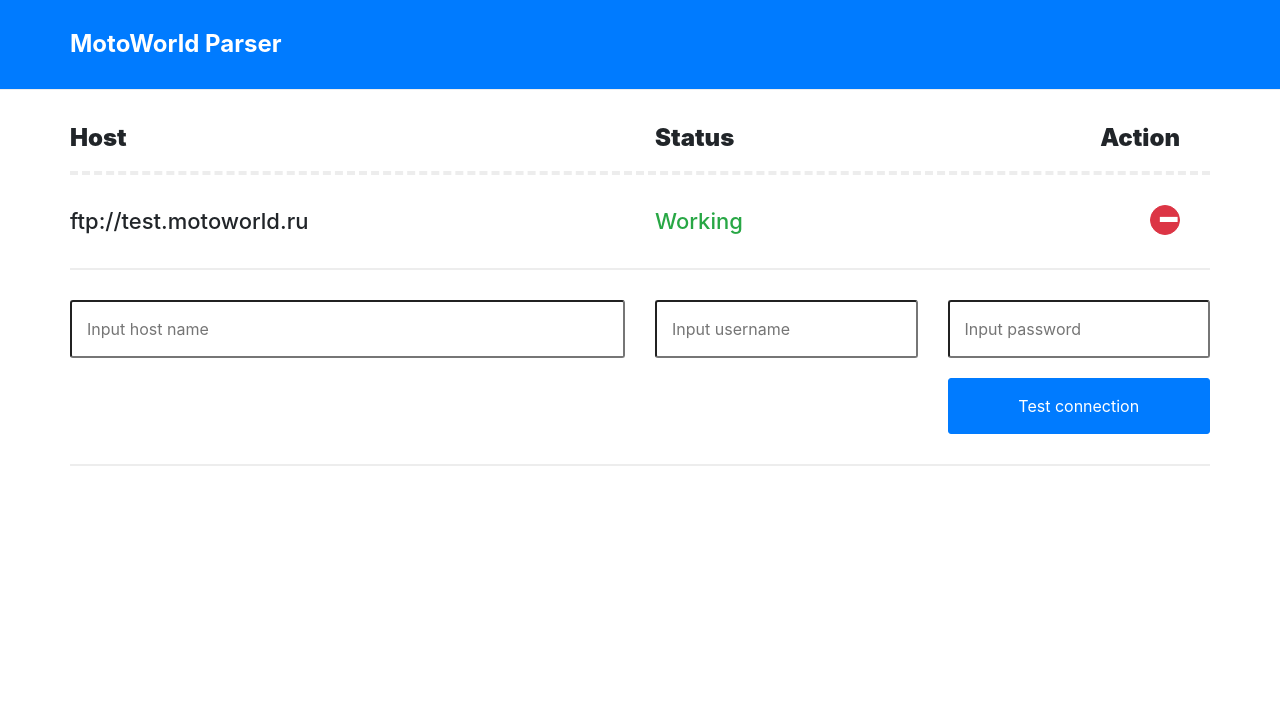
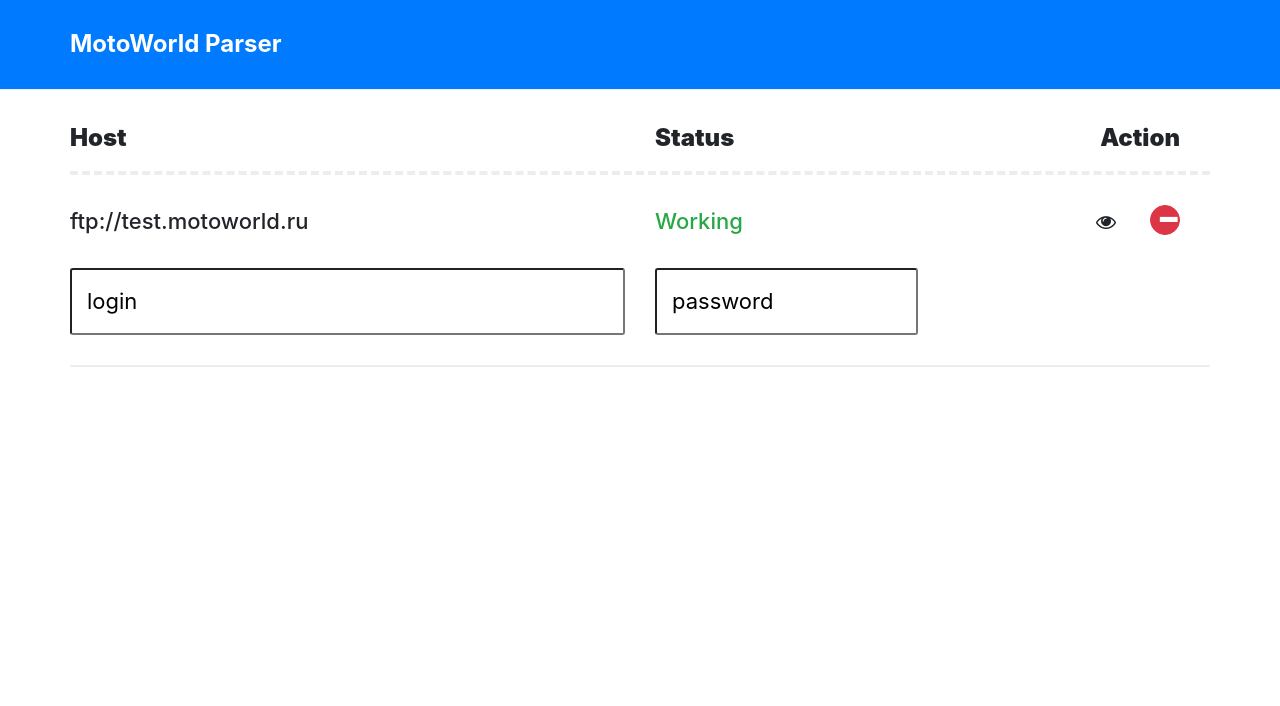
Before and after one commit to one-pix-wordpress-team/parser, a PHP site: page / in a window 1280 px wide. Shown: the top 706 px of the page. Run offline with PHP 8.4, Linux system fonts and the light colour scheme.

Commit message:
Добавлено много клевых фич
Добавлено демо интерфейса, CRUD и куча всякой еботы

```diff
--- a/css/style.css
+++ b/assets/css/style.css
@@ -38,7 +38,7 @@ font-size:24px;
     right: 30px;
     cursor: pointer;
 }
-.remove-item{
+.remove-item, .item-info{
     -webkit-border-radius: 100%;
     -moz-border-radius: 100%;
     border-radius: 100%;
@@ -49,9 +49,21 @@ font-size:24px;
     height: 30px;
     cursor: pointer;
     float: right;
-    margin-right:30px;
+    position: absolute;
+    margin-left: calc(100% - 90px);
     padding-left: 5px;
 
+}
+.item-info{
+    font-size: 20px;
+    margin-left: calc(100% - 150px);
+}
+.item-edit{
+    position: absolute;
+    margin-left: calc(100% - 90px);
+}
+.spoiler{
+    margin-top:30px;
 }
 .parser-item{
     padding: 15px 0 30px 0;
--- /dev/null
+++ b/assets/js/dry.functions.js
@@ -0,0 +1,3 @@
+jQuery.fn.exists = function(){
+    return this.length > 0;
+};
--- /dev/null
+++ b/assets/js/main.js
@@ -0,0 +1,59 @@
+jQuery(document).ready(function(){
+
+    //Adding new item form
+
+  jQuery('.add-new-item').click(function(){
+   if(jQuery('.new-parser-item').exists()){
+       alert('You should complete current new item first!');
+   } else {
+       jQuery('.items-row').append(new_item);
+   }
+  });
+
+  //add item action
+
+  jQuery('.items-row').on('click', '.test-connection', function(form){
+      var host = jQuery('.inp-host').val();
+      var name = jQuery('.inp-username').val();
+      var pass = jQuery('.inp-password').val();
+      $.ajax({
+          method: 'POST',
+          url: '/inc/ajax/handlers/handler.php',
+          data: { action: 'addItem', host: host , username: name, password: pass }
+      })
+          .success(function(data) {
+              alert( "Data Saved: " + data );
+          });
+  jQuery('.items-row').append('<div class="parser-item w-100">' +
+      '<div class="row">' +
+      '<div class="col-lg-6 host-inner item-inner">'+host+'</div>' +
+      '<div class="col-lg-3 item-inner" style="color:#28a745;">' +
+      'Working' +
+      '</div>' +
+      '<div class="col-lg-3">' +
+      '<div class="remove-item btn btn-danger">-</div>' +
+      '</div>' +
+      '</div>' +
+      '</div>');
+      jQuery(this).parents('.new-parser-item').remove();
+  });
+
+//delete item action
+
+    jQuery('.items-row').on('click', '.remove-item', function(){
+        var host = jQuery(this).parents('.row').children('.host-inner').text();;
+        $.ajax({
+            method: 'POST',
+            url: '/inc/ajax/handlers/handler.php',
+            data: { action: 'deleteItem', host: host }
+        })
+            .success(function(data) {
+                alert('Success delete!');
+                jQuery(this).parents('.parser-item').remove();
+            });
+
+        jQuery(this).parents('.parser-item').remove();
+    });
+
+
+});
--- /dev/null
+++ b/assets/js/vars.js
@@ -0,0 +1,17 @@
+window['new_item'] = '<div class="new-parser-item parser-item w-100">\n' +
+    '     <form class="new-form row">\n' +
+    ' <div class="col-lg-6">\n' +
+    ' <input class="w-100 parser-input inp-host" name="host-name" placeholder="Input host name">\n' +
+    ' </div>\n' +
+    '     <div class="col-lg-3">\n' +
+    '         <input class="w-100 parser-input inp-username" name="username" placeholder="Input username">\n' +
+    '     </div>\n' +
+    '     <div class="col-lg-3">\n' +
+    '         <input class="w-100 parser-input inp-password" name="password" placeholder="Input password">\n' +
+    '     </div>\n' +
+    '         <div class="separator w-100"></div>\n' +
+    '         <div class="col-lg-3 ml-auto">\n' +
+    '             <button class="test-connection w-100 btn btn-primary">Test connection</button>\n' +
+    '         </div>\n' +
+    ' </form>\n' +
+    ' </div>'
--- a/header/unqueues.php
+++ b/header/unqueues.php
@@ -1,5 +1,10 @@
-<link rel="stylesheet" href="https://stackpath.bootstrapcdn.com/bootstrap/4.3.1/css/bootstrap.min.css" integrity="sha384-ggOyR0iXCbMQv3Xipma34MD+dH/1fQ784/j6cY/iJTQUOhcWr7x9JvoRxT2MZw1T" crossorigin="anonymous">
-<script src="https://code.jquery.com/jquery-3.3.1.slim.min.js" integrity="sha384-q8i/X+965DzO0rT7abK41JStQIAqVgRVzpbzo5smXKp4YfRvH+8abtTE1Pi6jizo" crossorigin="anonymous"></script>
-<script src="https://cdnjs.cloudflare.com/ajax/libs/popper.js/1.14.7/umd/popper.min.js" integrity="sha384-UO2eT0CpHqdSJQ6hJty5KVphtPhzWj9WO1clHTMGa3JDZwrnQq4sF86dIHNDz0W1" crossorigin="anonymous"></script>
-<script src="https://stackpath.bootstrapcdn.com/bootstrap/4.3.1/js/bootstrap.min.js" integrity="sha384-JjSmVgyd0p3pXB1rRibZUAYoIIy6OrQ6VrjIEaFf/nJGzIxFDsf4x0xIM+B07jRM" crossorigin="anonymous"></script>
-<link rel="stylesheet" href="css/style.css">
+<link rel="stylesheet" href="//stackpath.bootstrapcdn.com/bootstrap/4.3.1/css/bootstrap.min.css" integrity="sha384-ggOyR0iXCbMQv3Xipma34MD+dH/1fQ784/j6cY/iJTQUOhcWr7x9JvoRxT2MZw1T" crossorigin="anonymous">
+<script src="//code.jquery.com/jquery-latest.min.js"></script>
+<script src="//cdnjs.cloudflare.com/ajax/libs/popper.js/1.14.7/umd/popper.min.js" integrity="sha384-UO2eT0CpHqdSJQ6hJty5KVphtPhzWj9WO1clHTMGa3JDZwrnQq4sF86dIHNDz0W1" crossorigin="anonymous"></script>
+<script src="//stackpath.bootstrapcdn.com/bootstrap/4.3.1/js/bootstrap.min.js" integrity="sha384-JjSmVgyd0p3pXB1rRibZUAYoIIy6OrQ6VrjIEaFf/nJGzIxFDsf4x0xIM+B07jRM" crossorigin="anonymous"></script>
+<link rel="stylesheet" href="//stackpath.bootstrapcdn.com/font-awesome/4.7.0/css/font-awesome.min.css">
+<link rel="stylesheet" href="/assets/css/style.css">
+<script src="/assets/js/dry.functions.js"></script>
+<script src="/assets/js/vars.js"></script>
+<script src="/assets/js/main.js"></script>
+<script src="/inc/ajax/ajax.js"></script>
--- /dev/null
+++ b/inc/ajax/ajax.js
@@ -0,0 +1,13 @@
+jQuery('.new-form').submit(function(){
+    var host = jQuery('.inp-host').val();
+    var name = jQuery('.inp-username').val();
+    var pass = jQuery('.inp-password').val();
+    $.ajax({
+        method: 'POST',
+        url: '/inc/ajax/handlers/handler.php',
+        data: { host: host , username: name, password: pass }
+    })
+        .done(function( msg ) {
+            alert( "Data Saved: " + msg );
+        });
+})
--- /dev/null
+++ b/inc/ajax/handlers/handler.php
@@ -0,0 +1 @@
+<?php
--- a/index.php
+++ b/index.php
@@ -3,7 +3,7 @@ require_once 'header/header.php';
 ?>
 <div class="parser-body">
 <div class="container">
-    <div class="row">
+    <div class="row items-row">
         <div class="headers w-100">
             <div class="row">
         <div class="col-lg-6 head-item">
@@ -21,34 +21,24 @@ require_once 'header/header.php';
     </div>
         <div class="parser-item w-100">
             <div class="row">
-                <div class="col-lg-6 item-inner">
-                   ftp://test.motoworld.ru
-                </div>
+                <div class="col-lg-6 host-inner item-inner">ftp://test.motoworld.ru</div>
                 <div class="col-lg-3 item-inner" style="color:#28a745;">
                   Working
                 </div>
                 <div class="col-lg-3">
-                   <div class="remove-item btn btn-danger">-</div>
+                    <div class="item-info btn"><i class="fa fa-eye" aria-hidden="true"></i></div><div class="remove-item btn btn-danger">-</div>
+                </div>
+                <div class="popup-config"></div>
+                <div class="spoiler col-lg-12">
+                    <div class="row">
+                    <div class="login-info col-lg-6 item-inner"><input class="w-100 parser-input" name="host-name" value="login"></div>
+                    <div class="password-info col-lg-3 item-inner"><input class="w-100 parser-input" name="host-name" value="password"></div>
+                        <div class="edit col-lg-3 item-inner"></div>
+                </div>
                 </div>
             </div>
         </div>
- <div class="new-parser-item parser-item w-100">
-     <div class="row">
- <div class="col-lg-6">
- <input class="w-100 parser-input" name="host-name" placeholder="Input host name">
- </div>
-     <div class="col-lg-3">
-         <input class="w-100 parser-input" name="username" placeholder="Input username">
-     </div>
-     <div class="col-lg-3">
-         <input class="w-100 parser-input" name="password" placeholder="Input password">
-     </div>
-         <div class="separator w-100"></div>
-         <div class="col-lg-3 ml-auto">
-             <button class="test-connection w-100 btn btn-primary">Test connection</button>
-         </div>
- </div>
- </div>
+
     </div>
     <div class="add-new-item btn btn-primary">
         +
```
Also changed, not shown: favicon.ico (added).
